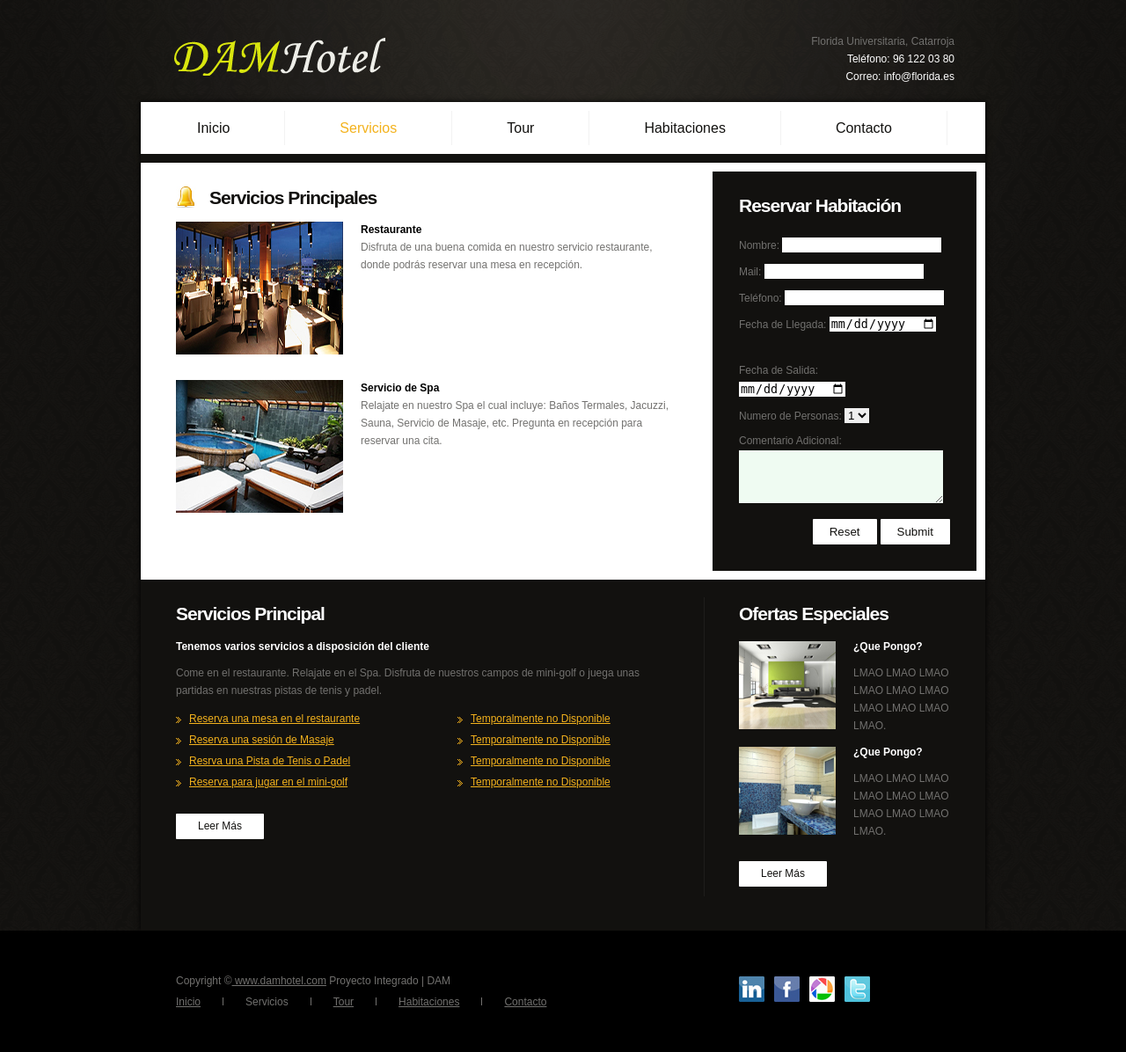
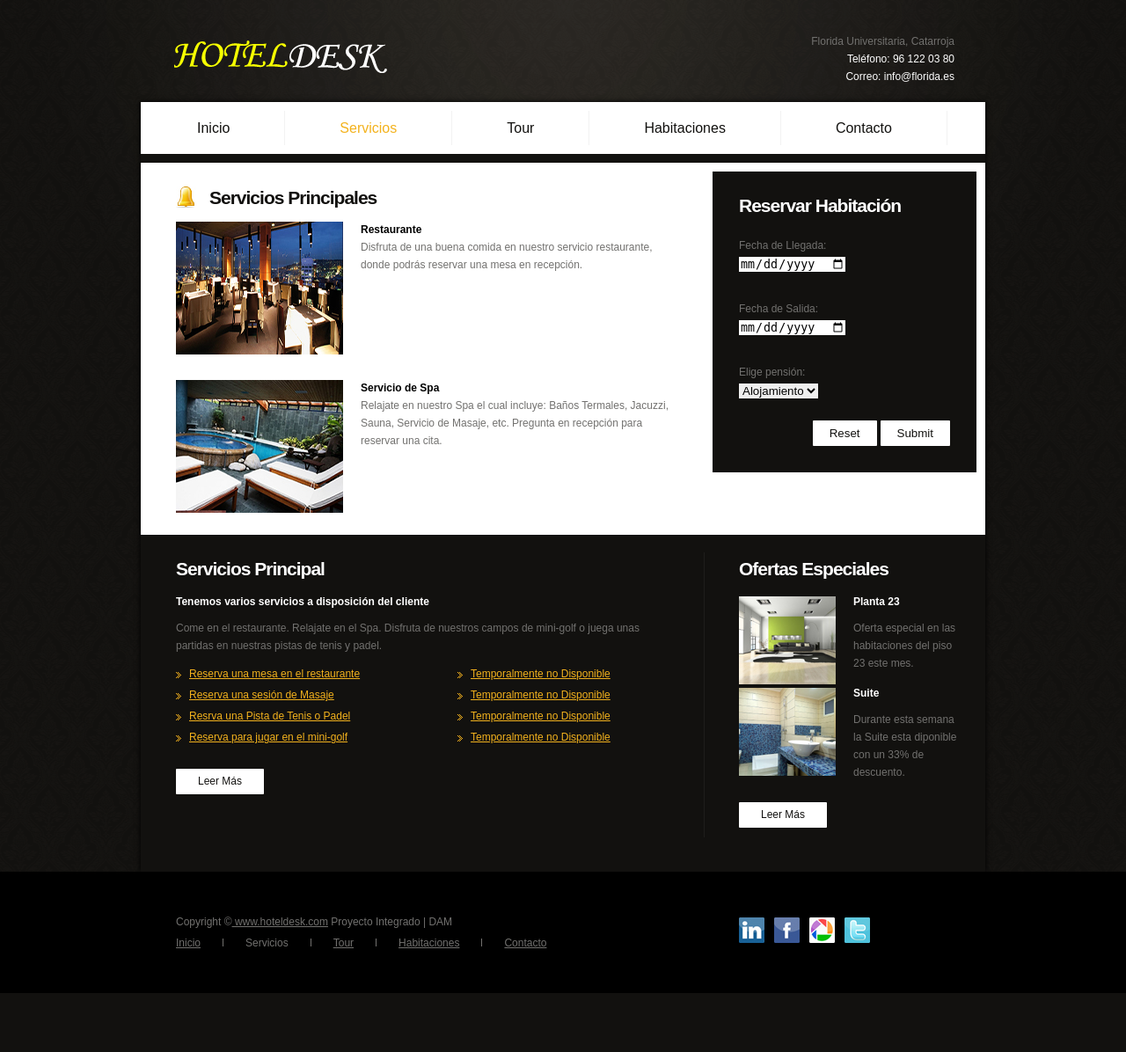
Before and after one commit to DavidMariB/ProyectoIntegradoDAM, a PHP site: page /servicios.php in a window 1280 px wide. Shown: the whole page at 88% size. After the commit the page ends 1129 px from the top, so only its background shows below. Run offline with PHP 8.4, Linux system fonts and the light colour scheme.

Commit message:
Cambiado Logo, arreglados formularios en todas las pagina y optimizacion de codigo

```diff
--- a/css/ie.css
+++ /dev/null
@@ -1,3 +0,0 @@
-.box, .button1, .button2 {
-	behavior: url("../js/PIE.htc");
-}
--- a/css/style.css
+++ b/css/style.css
@@ -109,8 +109,8 @@ header {
 #logo {
 	display:block;
 	text-indent:-9999px;
-	background:url(../images/logo.png) 0 0 no-repeat;
-	width:240px;
+	background:url(../images/logo_2.png) 0 0 no-repeat;
+	width:250px;
 	height:46px
 }
 .department {
--- a/reservar.php
+++ b/reservar.php
@@ -336,12 +336,12 @@ function googleTranslateElementInit() {
 <div class="main">
   <!-- Pie de Pagina -->
   <footer>
-    <div class="col2">Copyright &copy;<a href="#"> www.damhotel.com</a> Proyecto Integrado | DAM
+    <div class="col2">Copyright &copy;<a href="#"> www.hoteldesk.com</a> Proyecto Integrado | DAM
       <nav>
         <ul id="footer_menu">
           <li><a href="index.php">Inicio</a></li>
           <li><a href="servicios.php">Servicios</a></li>
-          <li class="active"><a href="tour.php">Tour</a></li>
+          <li><a href="tour.php">Tour</a></li>
           <li><a href="habitaciones.php">Habitaciones</a></li>
           <li><a href="contacto.php">Contacto</a></li>
         </ul>
@@ -358,7 +358,5 @@ function googleTranslateElementInit() {
   </footer>
   <!-- Fin Pie de Pagina -->
 </div>
-<script src="js/datepicker_llegada.js"></script>
-<script src="js/datepicker_salida.js"></script>
 </body>
 </html>
--- a/servicios.php
+++ b/servicios.php
@@ -40,32 +40,20 @@ function googleTranslateElementInit() {
        <article id="content">
           <div class="box1">
             <div class="wrapper">
-              <form action="scripts_bbdd/realizar_reserva.php" id="form1" method="post">
+               <form action="reservar.php" id="form1" method="post">
                 <h2>Reservar Habitación</h2>
                 <fieldset>
-                  <div class="row">
-                    Nombre: <input type="text" name="nombre" id="nombre" required></div>
-                  <div class="row">
-                    Mail:  <input type="email" name="mail" id="mail" required> </div>
-                  <div class="row">
-                    Teléfono: <input type="number" name="tlfn" id="tlfn" required></div>
-                  <div class="row">
-                    Fecha de Llegada: <input type="date" name="fechallegada" id="fecha_llegada" required> <br> </div>
+                  <div class="row">Fecha de Llegada: <br><input type="date" name="fechallegada" id="fecha_llegada" required></div><br>
+                  <div class="row"><br>Fecha de Salida:<br><input type="date" name="fechasalida" id="fecha_salida" required> </div><br>
                   <div class="row"> <br>
-                    Fecha de Salida: <br> <input type="date" name="fechasalida" id="fecha_salida" required> </div>
-                  <div class="row"> <br>
-                    <br> Numero de Personas:
-                      <select form="form1" name="num_personas">
-                          <option>1</option>
-                          <option>2</option>
-                          <option>3</option>
-                          <option>4</option>
-                          <option>5</option>
+                   <br>Elige pensión:<br>
+                      <select form="form1" name="pension">
+                          <option>Alojamiento</option>
+                          <option>Desayuno</option>
+                          <option>Media</option>
+                          <option>Completa</option>
                         </select>
-                    </div> <br>
-                  <div class="row_textarea"> <br> Comentario Adicional:
-                    <textarea cols="1" rows="1" form="form1" name="coment"></textarea>
-                  </div>
+                    </div><br><br><br>
                   <br> <div class="wrapper"> <input type="submit" class="button1"></a> <input type="reset" class="button1"></a> </div>
                 </fieldset>
               </form>
@@ -113,13 +101,13 @@ function googleTranslateElementInit() {
                 <h2>Ofertas Especiales</h2>
                 <div class="wrapper">
                   <figure class="left marg_right1"><img src="images/page2_img3.jpg" alt=""></figure>
-                  <p class="pad_bot1"><strong class="color2">¿Que Pongo?</strong></p>
-                  <p class="pad_bot1">LMAO LMAO LMAO LMAO LMAO LMAO LMAO LMAO LMAO LMAO.</p>
+                  <p class="pad_bot1"><strong class="color2">Planta 23</strong></p>
+                  <p class="pad_bot1">Oferta especial en las habitaciones del piso 23 este mes.</p>
                 </div>
                 <div class="wrapper">
                   <figure class="left marg_right1"><img src="images/page2_img4.jpg" alt=""></figure>
-                  <p class="pad_bot1"><strong class="color2">¿Que Pongo?</strong></p>
-                  <p class="pad_bot2">LMAO LMAO LMAO LMAO LMAO LMAO LMAO LMAO LMAO LMAO.</p>
+                  <p class="pad_bot1"><strong class="color2">Suite</strong></p>
+                  <p class="pad_bot2">Durante esta semana la Suite esta diponible con un 33% de descuento.</p>
                 </div>
                 <a href="#" class="button1">Leer Más</a> </div>
             </div>
@@ -133,7 +121,7 @@ function googleTranslateElementInit() {
 <div class="main">
   <!-- Pie de Pagina -->
   <footer>
-    <div class="col2">Copyright &copy;<a href="#"> www.damhotel.com</a> Proyecto Integrado | DAM
+    <div class="col2">Copyright &copy;<a href="#"> www.hoteldesk.com</a> Proyecto Integrado | DAM
       <nav>
         <ul id="footer_menu">
           <li><a href="index.php">Inicio</a></li>
@@ -155,5 +143,7 @@ function googleTranslateElementInit() {
   </footer>
   <!-- Final Pie de Pagina -->
 </div>
+<script src="js/datepicker_llegada.js"></script>
+<script src="js/datepicker_salida.js"></script>
 </body>
 </html>
--- a/tour.php
+++ b/tour.php
@@ -57,7 +57,7 @@ function googleTranslateElementInit() {
 <div class="main">
   <!-- Pie de Pagina -->
   <footer>
-    <div class="col2">Copyright &copy;<a href="#"> www.damhotel.com</a> Proyecto Integrado | DAM
+    <div class="col2">Copyright &copy;<a href="#"> www.hoteldesk.com</a> Proyecto Integrado | DAM
       <nav>
         <ul id="footer_menu">
           <li><a href="index.php">Inicio</a></li>
```
Also changed, not shown: contacto.php (+13 -23 lines), css/login.css (deleted, +0 -71 lines), habitaciones.php (+13 -23 lines), index.php (+8 -8 lines), images/logo_2.png (added).
